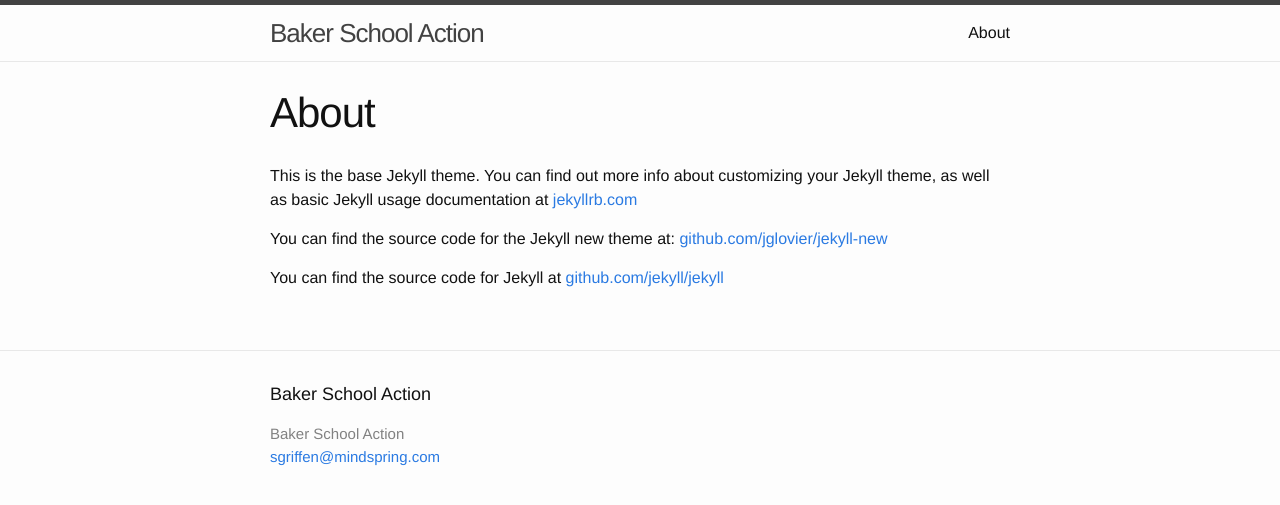
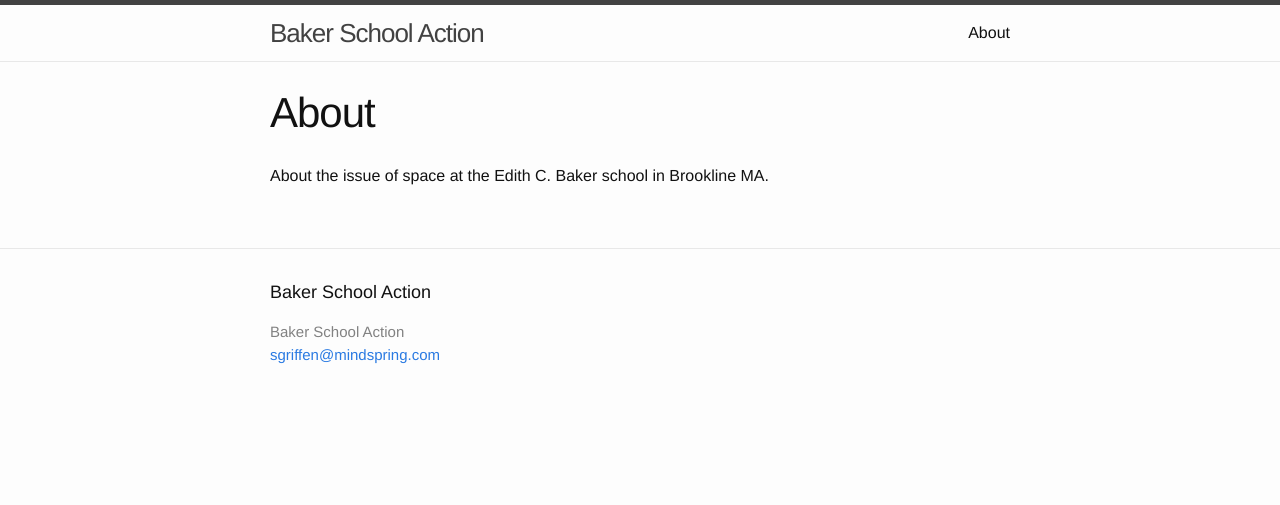
Before and after one commit to jamiefolsom/bakeraction, a Jekyll site: the page built from about.md, in a window 1280 px wide. Shown: the top 505 px of the page. Built offline with Jekyll 4.4.1, drawn with Linux system fonts in a browser that asks for light colours.

Commit message:
Remove about page boilerplate.

```diff
--- a/about.md
+++ b/about.md
@@ -4,8 +4,4 @@ title: About
 permalink: /about/
 ---
 
-This is the base Jekyll theme. You can find out more info about customizing your Jekyll theme, as well as basic Jekyll usage documentation at [jekyllrb.com](http://jekyllrb.com/)
-
-You can find the source code for the Jekyll new theme at: [github.com/jglovier/jekyll-new](https://github.com/jglovier/jekyll-new)
-
-You can find the source code for Jekyll at [github.com/jekyll/jekyll](https://github.com/jekyll/jekyll)
+About the issue of space at the Edith C. Baker school in Brookline MA.
```
